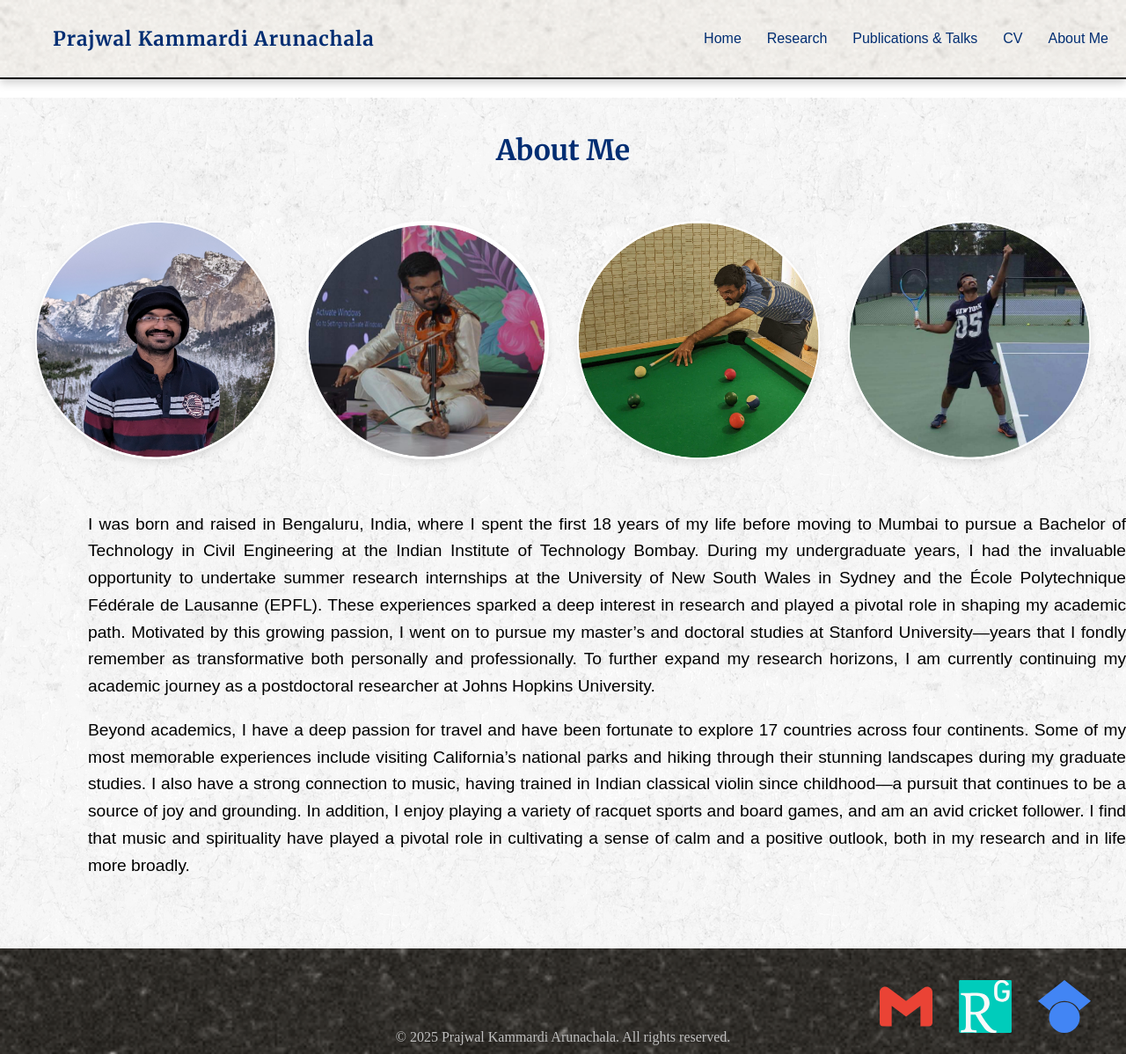
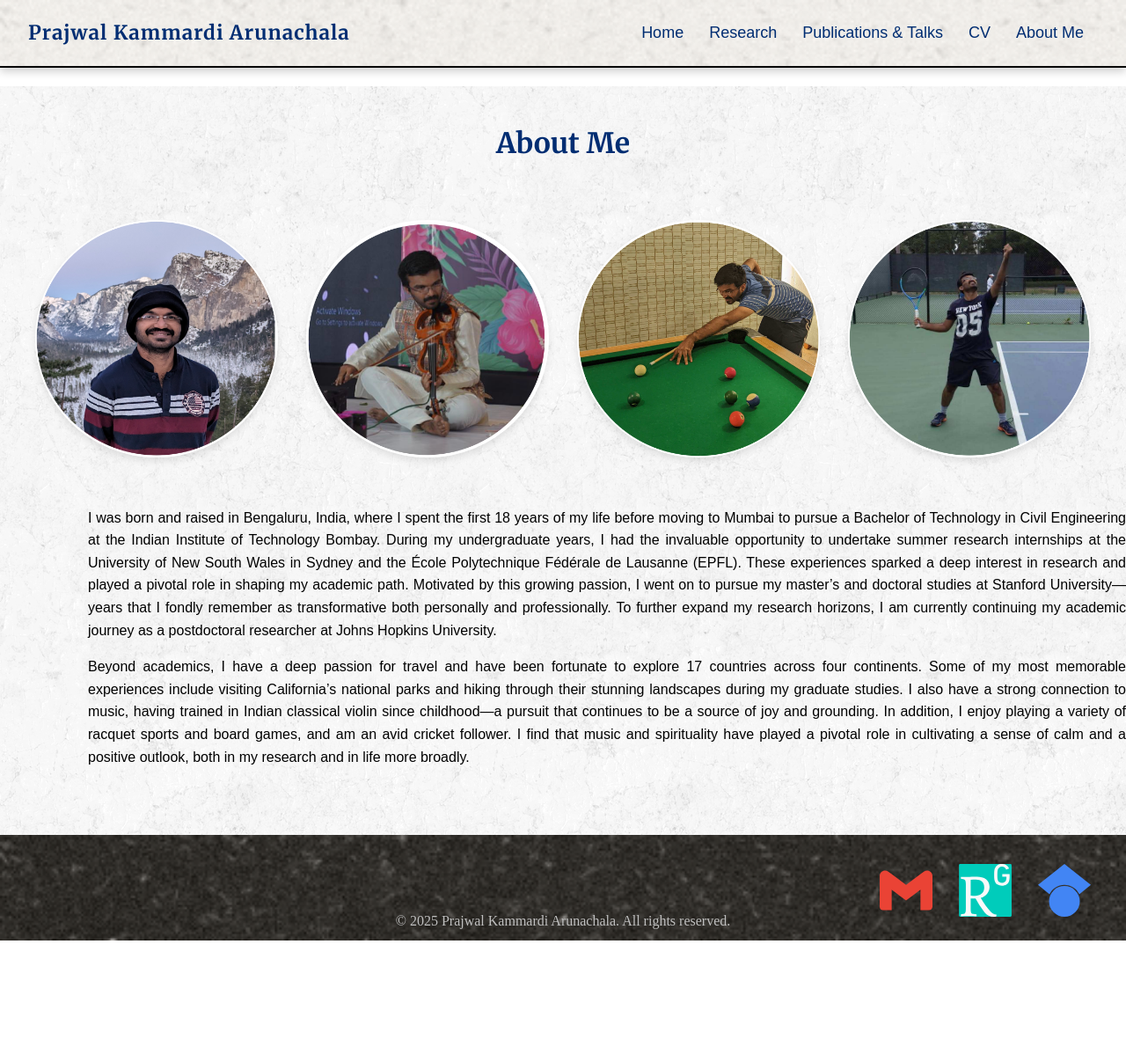
Before and after one commit to prajwalka/prajwalka.github.io, a Jekyll site: the page built from about.md, in a window 1280 px wide and 1198 px high. Shown: the whole window at 88% size. Built offline with Jekyll 4.4.1, drawn with Linux system fonts in a browser that asks for light colours; some web fonts are replaced.

Commit message:
making it scalable

```diff
--- a/assets/style.css
+++ b/assets/style.css
@@ -1,3 +1,5 @@
+html { -webkit-text-size-adjust: 100%; }
+
 /* Header Styling */
 header {
   width: 100%;
@@ -520,3 +522,41 @@ p {
     padding: 16px 20px;
   }
 }
+
+/* Override many above options for scalability */
+/* Responsive typography overrides */
+body {
+line-height: 1.6;
+}
+
+/* Header title: use whichever selector you have for the site title */
+header h1,
+.site-title {
+font-size: clamp(24px, 2.8vw, 40px);
+line-height: 1.2;
+}
+
+/* Navigation links */
+nav a {
+font-size: clamp(14px, 1.6vw, 18px);
+line-height: 1.2;
+}
+
+/* Header padding scales with viewport so header can grow/shrink with text */
+.header-content {
+padding: clamp(12px, 2vw, 24px) clamp(16px, 3vw, 32px);
+}
+
+/* Paragraphs and list items across pages */
+p,
+.about-me p,
+.publications li,
+.reference-list li {
+font-size: clamp(16px, 1.2vw, 20px);
+}
+
+/* Slide and caption text */
+.caption-overlay,
+.slide-caption {
+font-size: clamp(12px, 1vw, 16px);
+}
```
